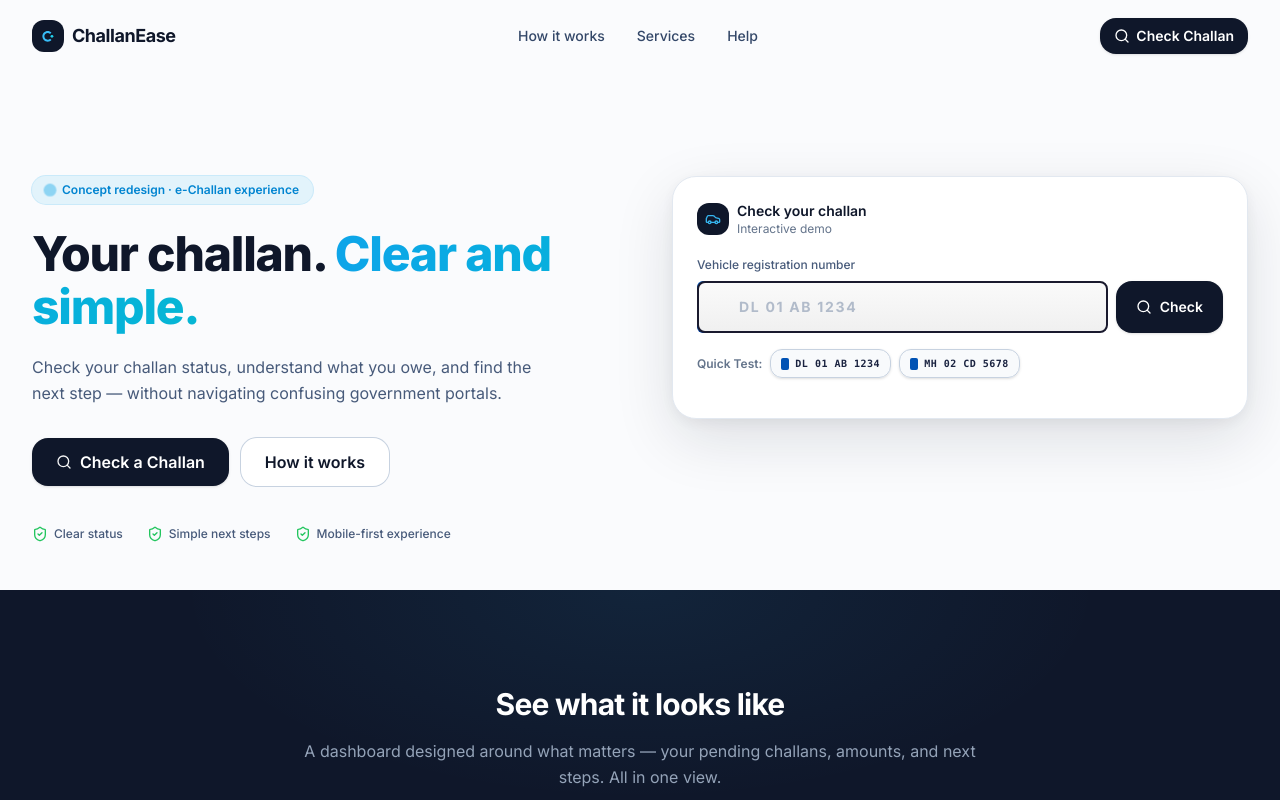
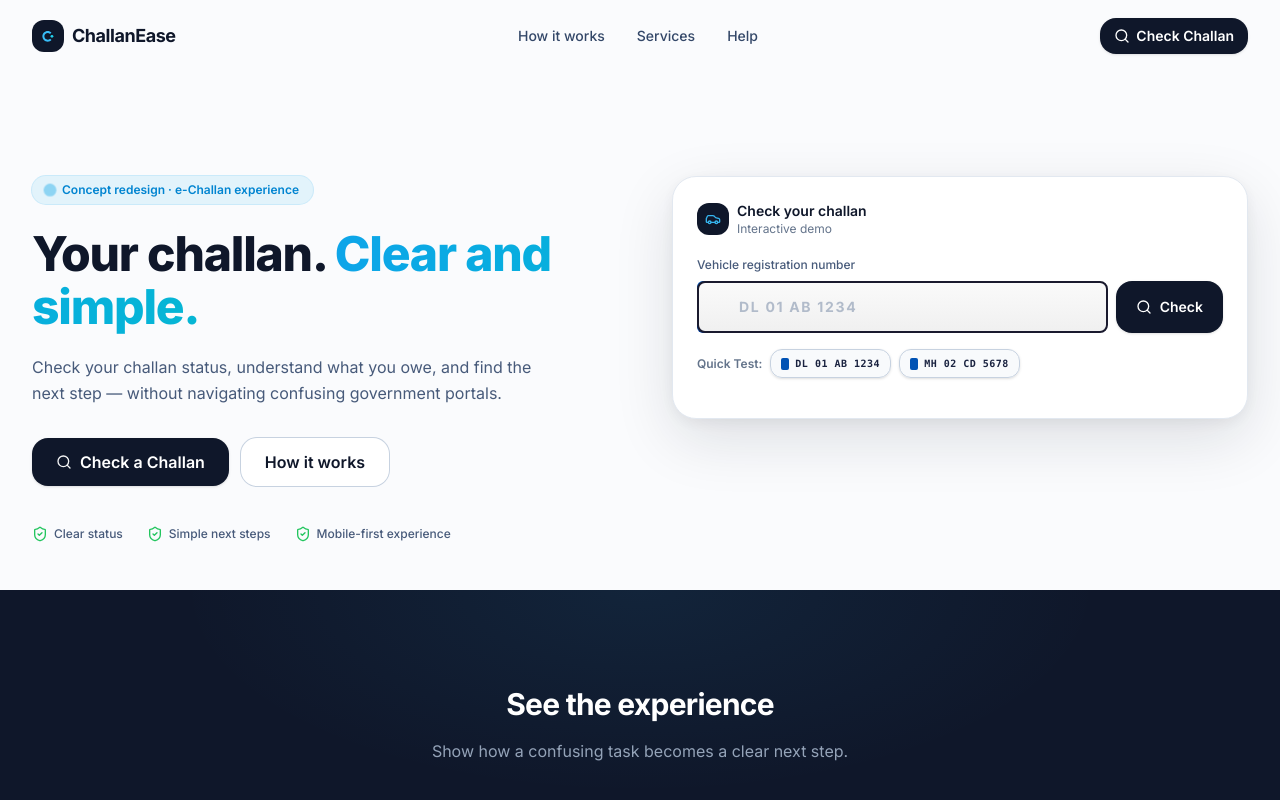
Before and after one commit to TusarGoswami/challanease-redesign, a React (Vite) app: page / in a window 1280 px wide. Shown: the top 800 px of the page. Built offline with nearby package versions, Linux system fonts and the light colour scheme.

Commit message:
style: update heading and description of product showcase

```diff
--- a/src/sections/ProductShowcase.jsx
+++ b/src/sections/ProductShowcase.jsx
@@ -47,11 +47,10 @@ export default function ProductShowcase() {
             id="showcase-heading"
             className="text-3xl sm:text-h2 font-bold tracking-tight text-white"
           >
-            See what it looks like
+            See the experience
           </h2>
           <p className="mt-4 text-base sm:text-body-lg text-navy-300 leading-relaxed">
-            A dashboard designed around what matters — your pending challans,
-            amounts, and next steps. All in one view.
+            Show how a confusing task becomes a clear next step.
           </p>
         </div>
 
```
